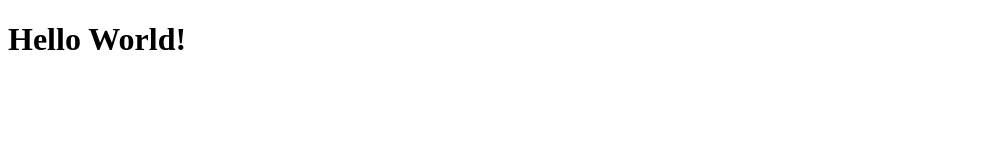
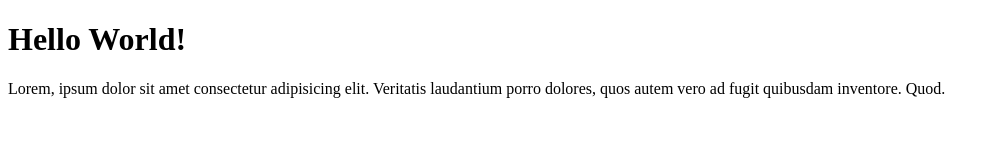
Before and after one commit to apkhoror/git-test-2, a plain HTML site: page index.html in a window 1280 px wide. Shown: the whole page, without its empty margins (0-1000 px from the left). Drawn offline with Linux system fonts and the light colour scheme.

Commit message:
Menambahkan paragraf

```diff
--- a/index.html
+++ b/index.html
@@ -8,5 +8,6 @@
   </head>
   <body>
     <h1>Hello World!</h1>
+    <p>Lorem, ipsum dolor sit amet consectetur adipisicing elit. Veritatis laudantium porro dolores, quos autem vero ad fugit quibusdam inventore. Quod.</p>
   </body>
 </html>
```
